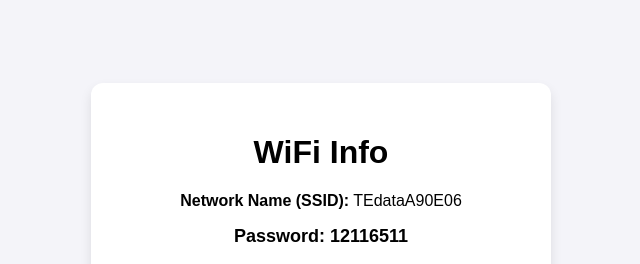
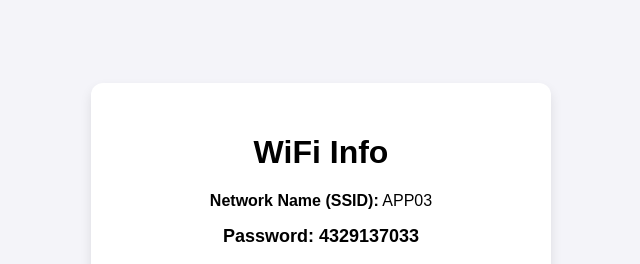
Before and after one commit to Wifi-info/home, a plain HTML site: page index.html in a window 1280 px wide. Shown: the top 264 px of the page, without its empty margins (319-959 px from the left). Drawn offline with Linux system fonts and the light colour scheme.

Commit message:
Update index.html

```diff
--- a/index.html
+++ b/index.html
@@ -48,13 +48,13 @@
 <body>
     <div class="card">
         <h1>WiFi Info</h1>
-        <p><strong>Network Name (SSID):</strong> TEdataA90E06</p>
+        <p><strong>Network Name (SSID):</strong> APP03</p>
         <div class="password-container">
-            <span><strong>Password:</strong> <span id="wifiPassword">12116511</span></span>
+            <span><strong>Password:</strong> <span id="wifiPassword">4329137033</span></span>
         </div>
         <button class="copy-btn" onclick="copyPassword()">Copy Password</button>
         <div class="qr">
-            <img src="https://api.qrserver.com/v1/create-qr-code/?size=150x150&data=WIFI:S:TEdataA90E06;T:WPA;P:12116511;;" alt="QR Code">
+            <img src="https://api.qrserver.com/v1/create-qr-code/?size=150x150&data=WIFI:S:APP03;T:WPA;P:4329137033;;" alt="QR Code">
         </div>
         <p>Scan the QR code to connect!</p>
     </div>
```
